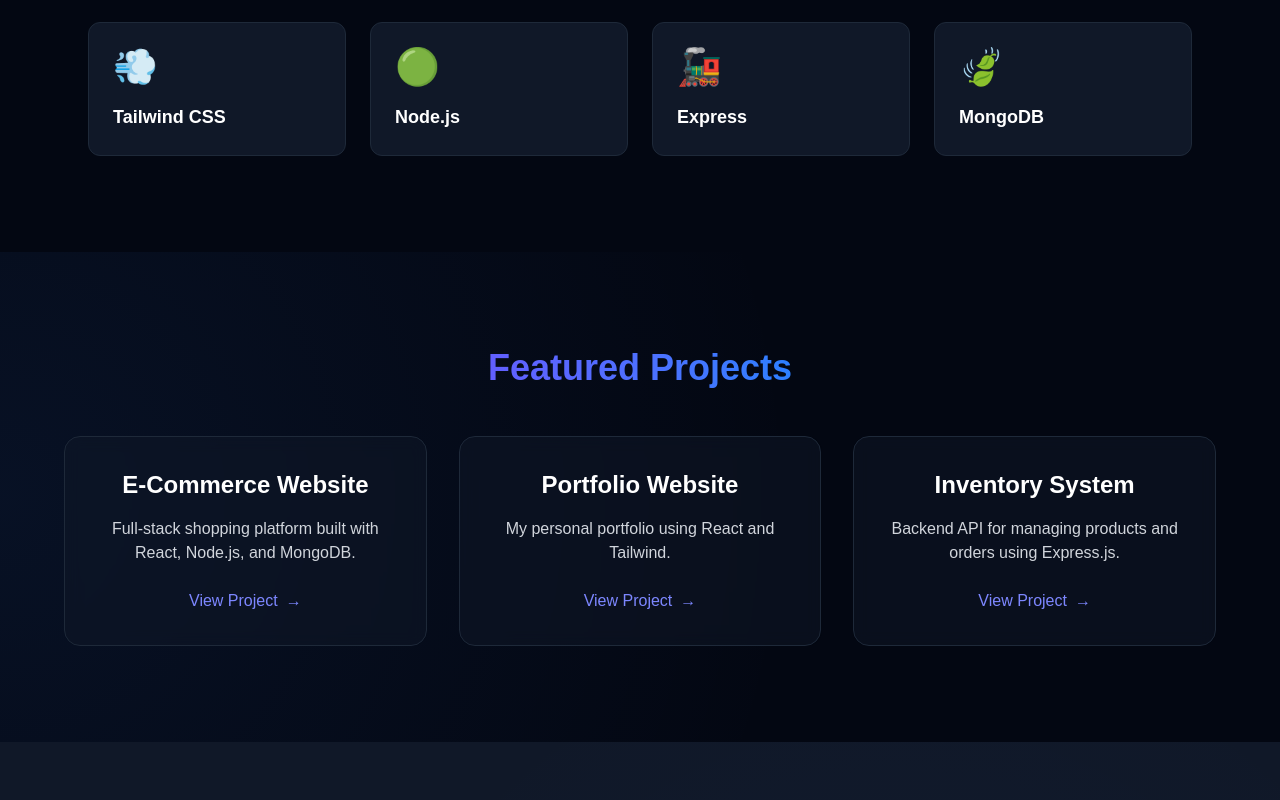
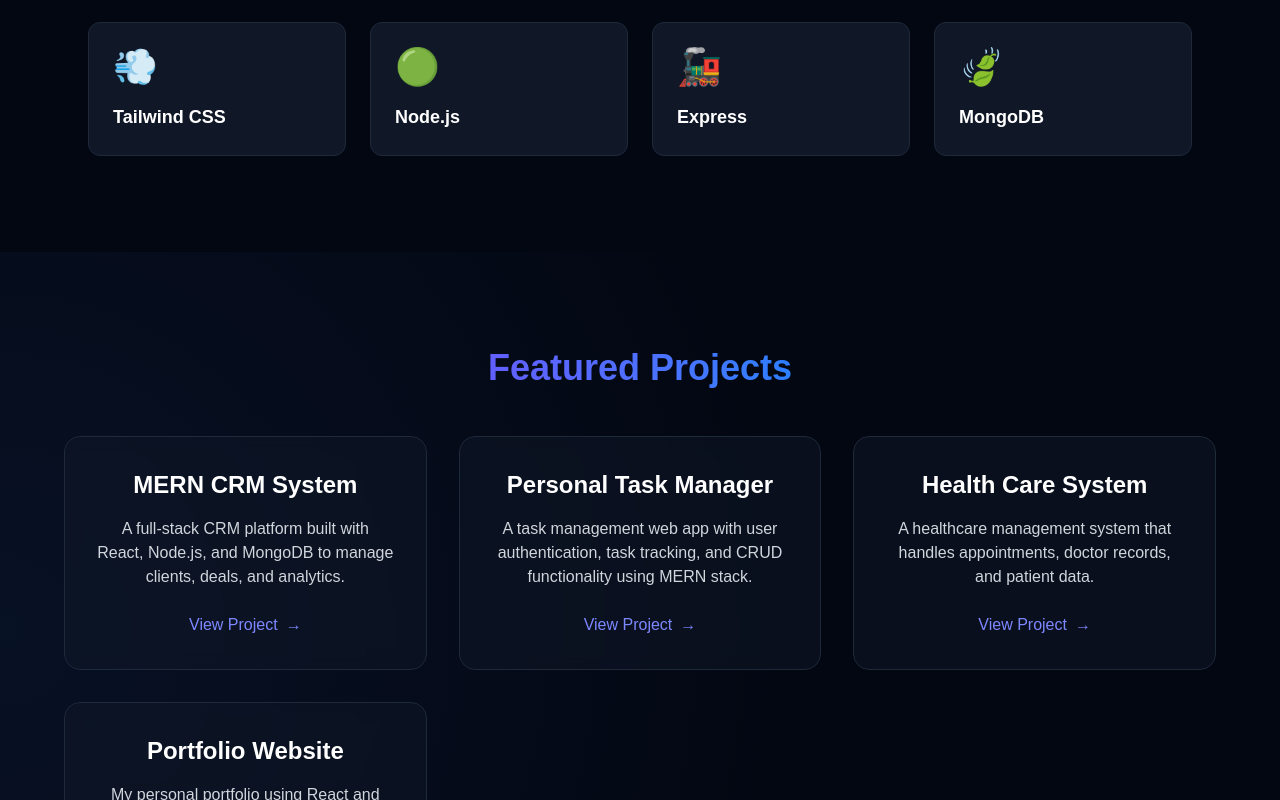
Before and after one commit to Rohin-Madhav/Portfolio, a React (Vite) app: page / in a window 1280 px wide. Shown: the part 2000-2800 px from the top of the page. Built offline with nearby package versions, Linux system fonts and the light colour scheme.

Commit message:
small change

```diff
--- a/src/components/Navbar.jsx
+++ b/src/components/Navbar.jsx
@@ -27,9 +27,7 @@
         <a href="#home" className="group">
           <h1 className="text-2xl font-bold flex items-center gap-2">
             <span className="w-2 h-2 bg-blue-500 rounded-full group-hover:scale-125 transition-transform"></span>
-            <span className="text-white group-hover:text-blue-400 transition-colors">
-              Rohin Madhav
-            </span>
+
           </h1>
         </a>
 
--- a/src/components/Projects.jsx
+++ b/src/components/Projects.jsx
@@ -3,21 +3,27 @@
 export default function Projects() {
  const projects = [
   {
-      title: "E-Commerce Website",
-      desc: "Full-stack shopping platform built with React, Node.js, and MongoDB.",
-      link: "#",
+    title: "MERN CRM System",
+    desc: "A full-stack CRM platform built with React, Node.js, and MongoDB to manage clients, deals, and analytics.",
+    link: "https://mern-crm-frontend-gi9o.onrender.com",
+  },
+  {
+    title: "Personal Task Manager",
+    desc: "A task management web app with user authentication, task tracking, and CRUD functionality using MERN stack.",
+    link: "https://personal-task-manager-cvpq.onrender.com",
+  },
+  {
+    title: "Health Care System",
+    desc: "A healthcare management system that handles appointments, doctor records, and patient data.",
+    link: "https://health-care-system-1-yzp8.onrender.com",
   },
   {
     title: "Portfolio Website",
     desc: "My personal portfolio using React and Tailwind.",
-      link: "#",
-    },
-    {
-      title: "Inventory System",
-      desc: "Backend API for managing products and orders using Express.js.",
-      link: "#",
+    link: "https://rohin-portfolio.netlify.app", // you can replace this with your real deployed link
   },
 ];
+
 
   return (
     <section id="projects" className="py-24 px-6 bg-gray-950 relative">
```
Lines whose indentation alone changed are shown as unchanged.
